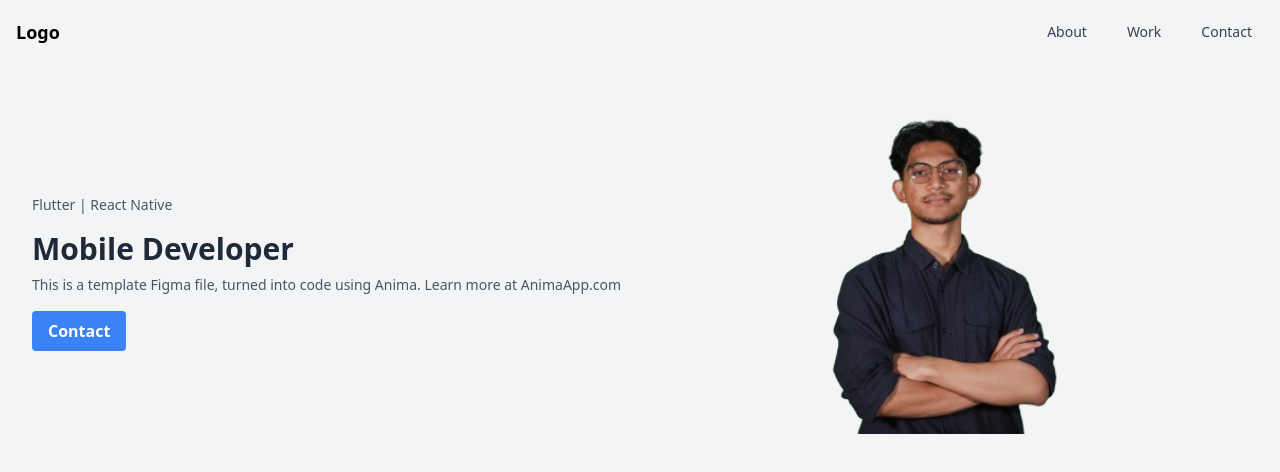
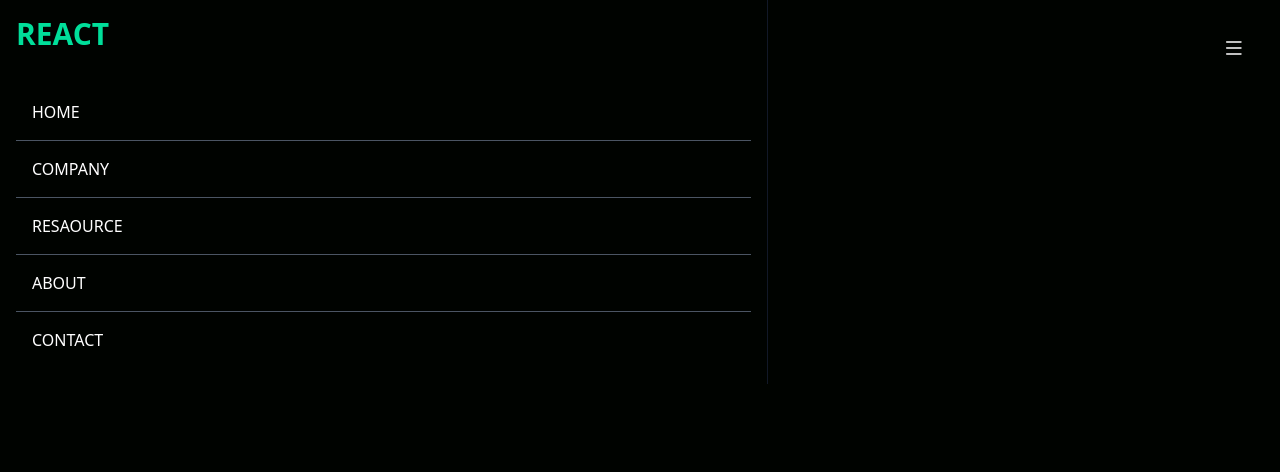
Before and after one commit to alifrizqullahmaruf/Project01_Portofolio_Web, a React (Vite) app in the folder portfolio/: page / in a window 1280 px wide. Shown: the top 472 px of the page. Built offline with nearby package versions, Linux system fonts and the light colour scheme.

Commit message:
Add some navbar for website react

```diff
--- a/portfolio/package.json
+++ b/portfolio/package.json
@@ -9,11 +9,11 @@
     "lint": "eslint . --ext js,jsx --report-unused-disable-directives --max-warnings 0",
     "preview": "vite preview",
     "start": "node main.jsx"
-
   },
   "dependencies": {
     "react": "^18.2.0",
-    "react-dom": "^18.2.0"
+    "react-dom": "^18.2.0",
+    "react-icons": "^5.1.0"
   },
   "devDependencies": {
     "@types/react": "^18.2.66",
--- a/portfolio/src/App.jsx
+++ b/portfolio/src/App.jsx
@@ -1,13 +1,11 @@
 // import React from 'react';
 
-import Hero from "./Components/Hero";
 import Navbar from "./Components/Navbar";
 
 export default function App() {
   return (
     <div>
       <Navbar />
-      <Hero />
     </div>
   );
 }
--- a/portfolio/src/Components/Navbar.jsx
+++ b/portfolio/src/Components/Navbar.jsx
@@ -1,22 +1,33 @@
+import { AiOutlineMenu } from "react-icons/ai";
+
+
 export default function Navbar(){
     return(
-        <>
-            <nav className="bg-gray-100">
-                <div className="px-4 mx-auto max-w-7xl ">
-                    <div className="flex items-center justify-between h-16">
-                        <div className="flex items-center">
-                            <a href="#" className="text-lg font-semibold text-black">Logo</a>
-                        </div>
-                        <div className="hidden sm:block">
-                            <div className="flex space-x-4">
-                                <a href="#" className="px-3 py-2 text-sm font-medium text-gray-700 rounded-md hover:bg-gray-700 hover:text-white">About</a>
-                                <a href="#" className="px-3 py-2 text-sm font-medium text-gray-700 rounded-md hover:bg-gray-700 hover:text-white">Work</a>
-                                <a href="#" className="px-3 py-2 text-sm font-medium text-gray-700 rounded-md hover:bg-gray-700 hover:text-white">Contact</a>
-                            </div>
-                        </div>
-                    </div>
-                </div>
-            </nav>
-        </>
+
+        <div className="flex items-center justify-between h-24 px-4 text-white max-w-[1240px] mx-auto">
+            <h1 className="w-full text-3xl font-bold text-[rgb(0,223,154)]">REACT</h1>
+            <ul className="flex hidden">
+                <li className="p-4">Home</li>
+                <li className="p-4">Company</li>
+                <li className="p-4">Resaource</li>
+                <li className="p-4">About</li>
+                <li className="p-4">Contact</li>
+            </ul>
+            <AiOutlineMenu size={20} />
+            <div className="fixed top-0 left-0 border-r h--full w-[60%] border-r-gray-900 bg-[#000300]">
+            <h1 className="w-full text-3xl font-bold text-[rgb(0,223,154)] p-4">REACT</h1>
+                <ul className="p-4 uppercase">
+                    <li className="p-4 border-b border-b-gray-600">Home</li>
+                    <li className="p-4 border-b border-b-gray-600">Company</li>
+                    <li className="p-4 border-b border-b-gray-600">Resaource</li>
+                    <li className="p-4 border-b border-b-gray-600">About</li>
+                    <li className="p-4">Contact</li>
+                </ul>
+            </div>
+        </div>
     )
 }
+
+//? Noted
+// npm install react-icons --save
+// Kode diatas digunnakan untuk mengintall icon secar otomatis pada react link : https://www.npmjs.com/package/react-icons
--- a/portfolio/src/index.css
+++ b/portfolio/src/index.css
@@ -1,72 +1,5 @@
-@tailwind base;
-@tailwind components;
-@tailwind utilities;
 
-/* :root {
-  font-family: Inter, system-ui, Avenir, Helvetica, Arial, sans-serif;
-  line-height: 1.5;
-  font-weight: 400;
-
-  color-scheme: light dark;
-  color: rgba(255, 255, 255, 0.87);
-  background-color: #242424;
-
-  font-synthesis: none;
-  text-rendering: optimizeLegibility;
-  -webkit-font-smoothing: antialiased;
-  -moz-osx-font-smoothing: grayscale;
-}
-
-a {
-  font-weight: 500;
-  color: #646cff;
-  text-decoration: inherit;
-}
-a:hover {
-  color: #535bf2;
-}
 
 body {
-  margin: 0;
-  display: flex;
-  place-items: center;
-  min-width: 320px;
-  min-height: 100vh;
+  background-color: #000300;
 }
-
-h1 {
-  font-size: 3.2em;
-  line-height: 1.1;
-}
-
-button {
-  border-radius: 8px;
-  border: 1px solid transparent;
-  padding: 0.6em 1.2em;
-  font-size: 1em;
-  font-weight: 500;
-  font-family: inherit;
-  background-color: #1a1a1a;
-  cursor: pointer;
-  transition: border-color 0.25s;
-}
-button:hover {
-  border-color: #646cff;
-}
-button:focus,
-button:focus-visible {
-  outline: 4px auto -webkit-focus-ring-color;
-}
-
-@media (prefers-color-scheme: light) {
-  :root {
-    color: #213547;
-    background-color: #ffffff;
-  }
-  a:hover {
-    color: #747bff;
-  }
-  button {
-    background-color: #f9f9f9;
-  }
-} */
```
Also changed, not shown: 1 other file (tests, documents, lock files or other folders).
